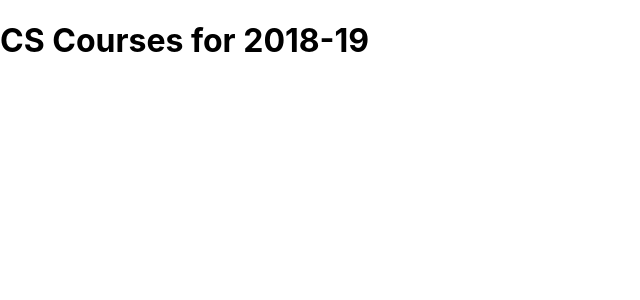
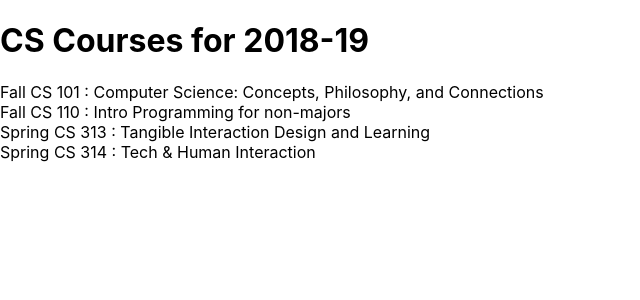
Before and after one commit to kevinsu2024/scheduler, a React (Create React App) app: page / in a window 1280 px wide. Shown: the top 300 px of the page, without its empty margins (0-640 px from the left). Built offline with nearby package versions, Linux system fonts and the light colour scheme.

Commit message:
Shows a list of courses.

```diff
--- a/src/App.js
+++ b/src/App.js
@@ -1,12 +1,61 @@
 import React from 'react';
 
 const schedule = {
-  title: 'CS Courses for 2018-19'
+  "title": 'CS Courses for 2018-19',
+  "courses": {
+    "F101" : {
+      "id" : "F101",
+      "meets" : "MWF 11:00-11:50",
+      "title" : "Computer Science: Concepts, Philosophy, and Connections"
+    },
+    "F110" : {
+      "id" : "F110",
+      "meets" : "MWF 10:00-10:50",
+      "title" : "Intro Programming for non-majors"
+    },
+    "S313" : {
+      "id" : "S313",
+      "meets" : "TuTh 15:30-16:50",
+      "title" : "Tangible Interaction Design and Learning"
+    },
+    "S314" : {
+      "id" : "S314",
+      "meets" : "TuTh 9:30-10:50",
+      "title" : "Tech & Human Interaction"
+    }
+  }
 };
+const Banner = ({title}) => (
+  <h1>{title}</h1>
+)
+
+const terms = {F: 'Fall', W: 'Winter', S: 'Spring'};
+
+const getCourseTerms = course => (
+  terms[course.id.charAt(0)]
+);
+
+const getCourseNumber = course => (
+  course.id.slice(1,4)
+);
+
+const Course = ({course}) =>(
+   <div>
+     {getCourseTerms(course)} CS {getCourseNumber(course)} : {course.title}
+   </div>
+)
+
+const CourseList = ({courses}) => (
+<div>
+    { Object.values(courses).map(course => <Course key={course.id} course={ course } />) }
+  </div>
+);
+
 
 const App = () => (
   <div>
-    <h1>{schedule.title}</h1>
+    <Banner title = {schedule.title}/>
+    <CourseList courses={schedule.courses}/>
   </div>
 );
 
```
